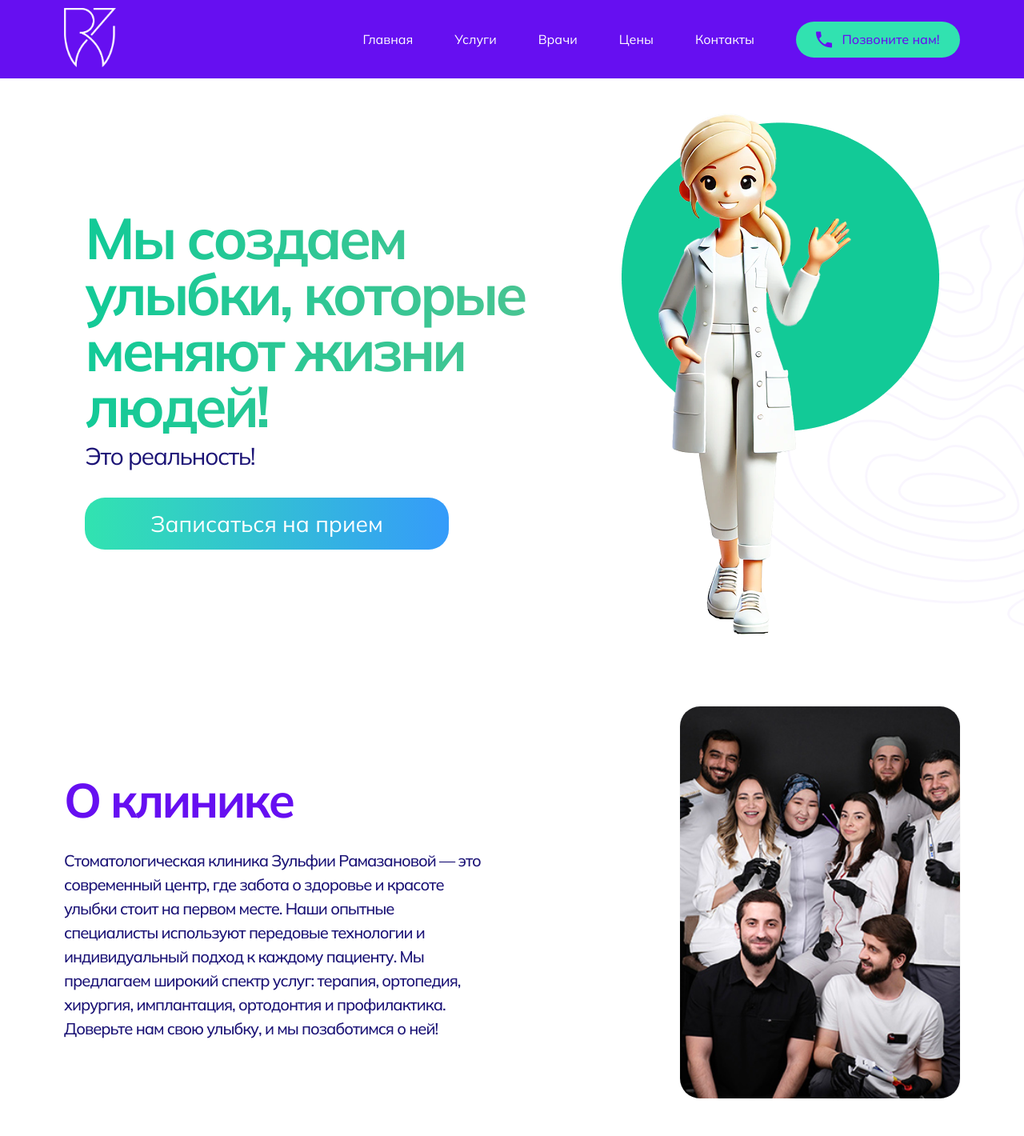
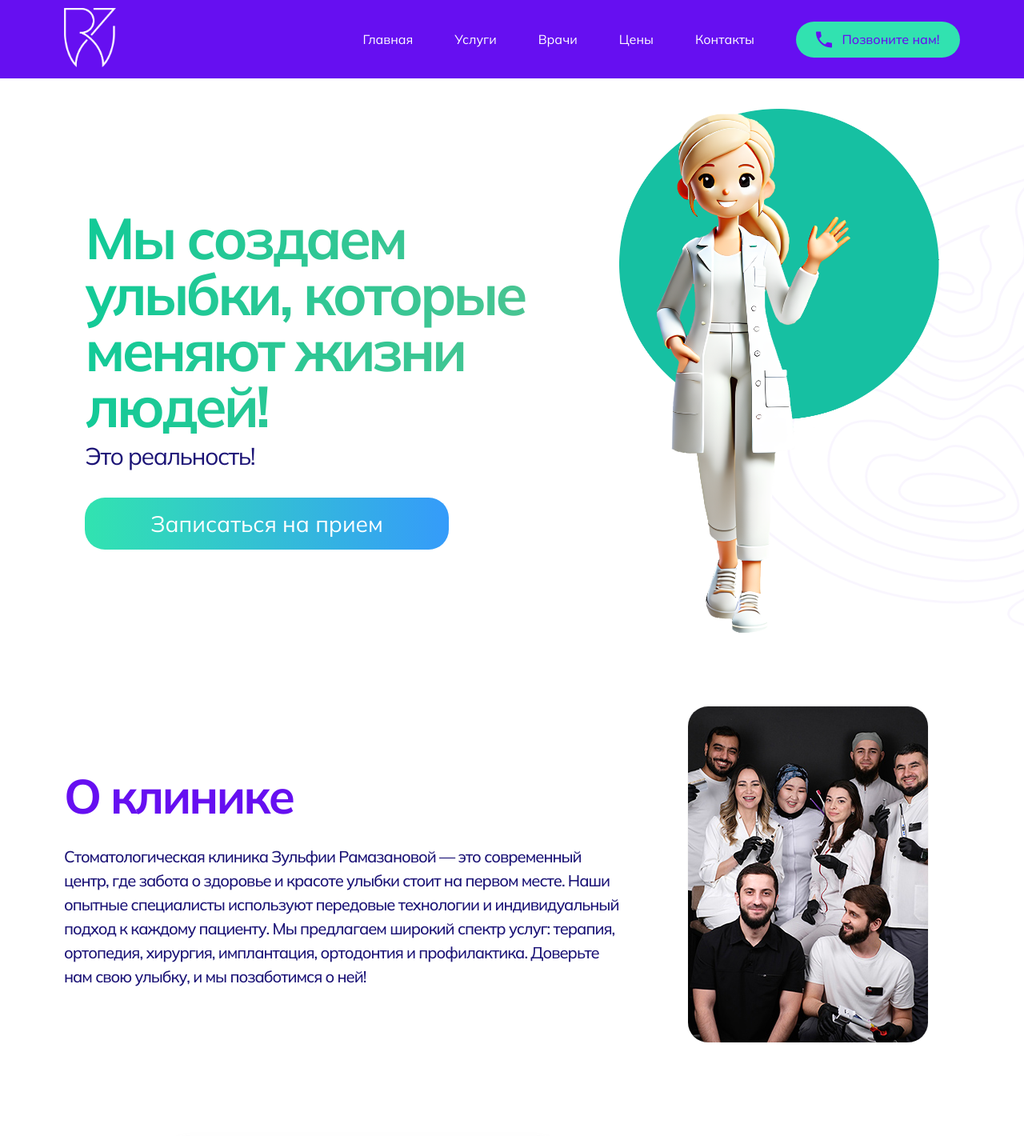
Before and after one commit to Darriyano/rzclinic_landing, a React (Create React App) app: page / in a window 1280 px wide. Shown: the top 1420 px of the page at 80% size. Built offline with nearby package versions, Linux system fonts and the light colour scheme.

Commit message:
new fixes for safari

```diff
--- a/src/components/footer.tsx
+++ b/src/components/footer.tsx
@@ -18,7 +18,7 @@ export const Footer = () => {
             <div className="second-text-block">
                 <p>Связаться с нами:</p>
                 <ul>
-                    <li><img src={Call} alt=""/> +7 (927) 077-19-00
+                    <li><img src={Call} alt=""/> +7&nbsp;(927)&nbsp;077-19-00
                     </li>
                     <li><img src={Mail} alt=""/> r.z.clinic@mail.ru</li>
                     <li><img src={Alias} alt=""/> @rz_clinic30</li>
--- a/src/styles/main-page-about.css
+++ b/src/styles/main-page-about.css
@@ -36,7 +36,7 @@
     letter-spacing: -1.00px;
     line-height: 30px;
     position: relative;
-    width: 525px;
+    width: 700px;
 }
 
 .screen .div-wrapper {
@@ -45,8 +45,9 @@
 
 .screen .div-wrapper img {
     position: relative;
-    width: 350px;
-    height: fit-content;
+    width: 300px;
+    height: 420px;
+    margin-right: 40px;
     box-shadow: 0 0 1px #00000040;
     border-radius: 25px;
 }
--- a/src/styles/main-page-intro.css
+++ b/src/styles/main-page-intro.css
@@ -79,6 +79,11 @@
     flex: 1 0 0;
 }
 
+
+.main-image-frame img {
+    width: 400px;
+}
+
 @media (max-width: 1250px) and (min-width: 800px) {
     .main-text {
         font-size: 52px;
@@ -86,7 +91,7 @@
     }
 
     .intro .main-image-frame img {
-        width: fit-content;
+        width: 300px;
     }
 
     .intro-button {
```
Also changed, not shown: src/vectors/main-image.png.
